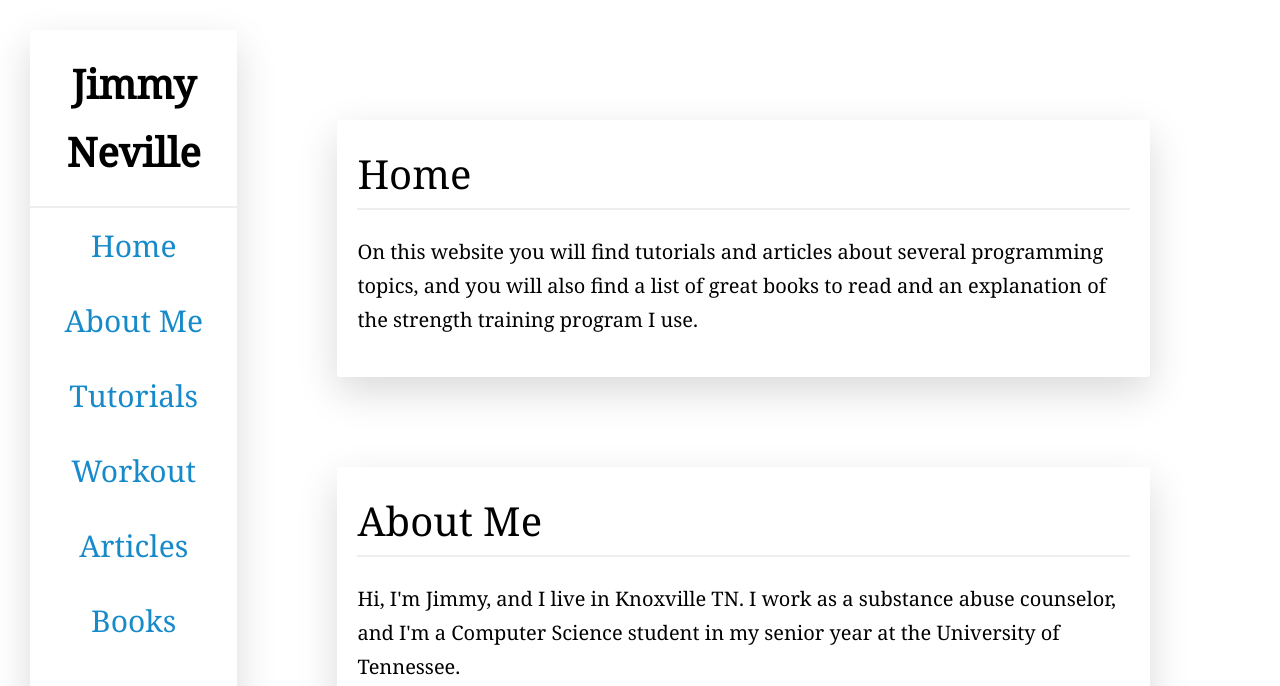
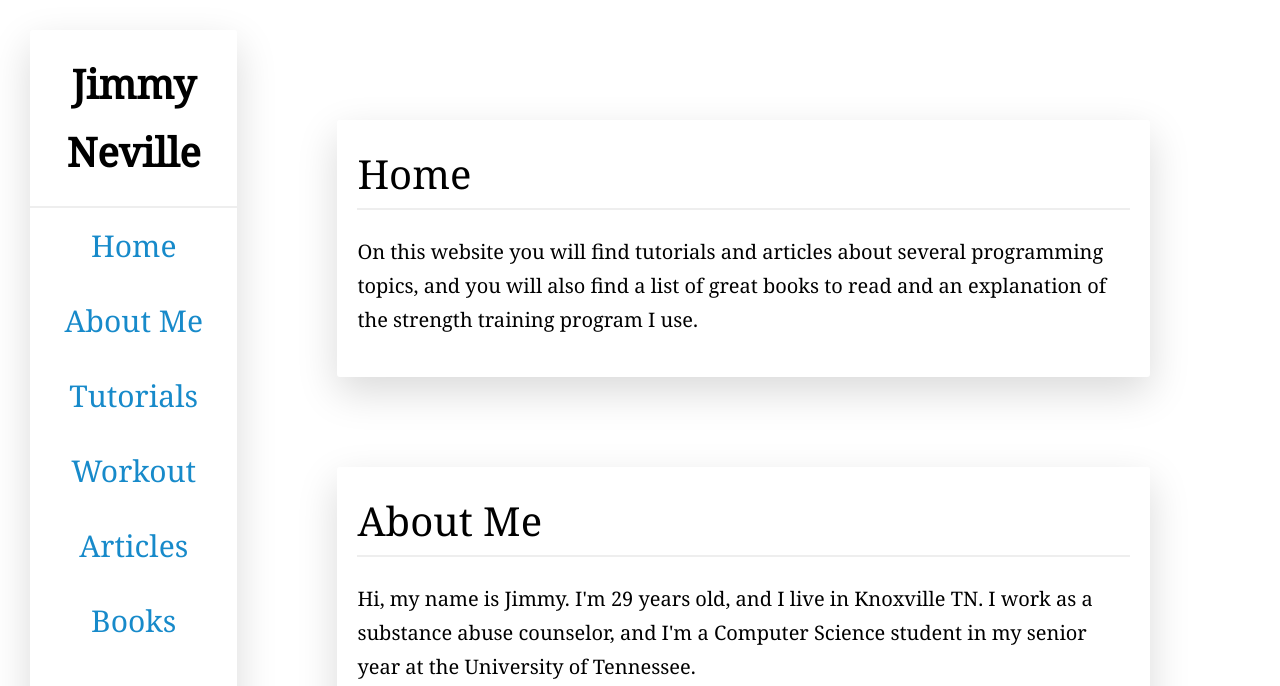
Before and after one commit to Jneville0815/Jneville0815.github.io, a website: page index.html in a window 1280 px wide. Shown: the top 686 px of the page. Drawn offline with Linux system fonts and the light colour scheme.

Commit message:
updated home page

```diff
--- a/index.html
+++ b/index.html
@@ -77,7 +77,7 @@
 					About Me
 				</div>
 				<div class="main-section__text">
-					<p>Hi, I'm Jimmy, and I live in Knoxville TN. I work as a substance abuse counselor, and I'm a Computer Science student in my senior year at the University of Tennessee.</p>
+					<p>Hi, my name is Jimmy. I'm 29 years old, and I live in Knoxville TN. I work as a substance abuse counselor, and I'm a Computer Science student in my senior year at the University of Tennessee.</p>
 
 					<p>Programming, working out and reading are a few hobbies of mine. I also enjoy playing disc golf, spending time with my fiancé/family, and hanging out with our dogs.</p>
 
```
